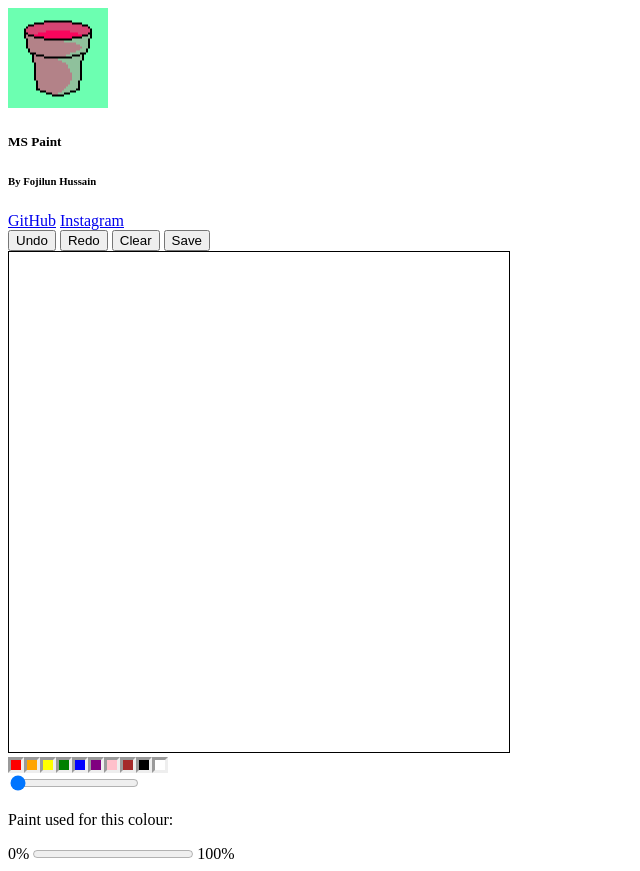
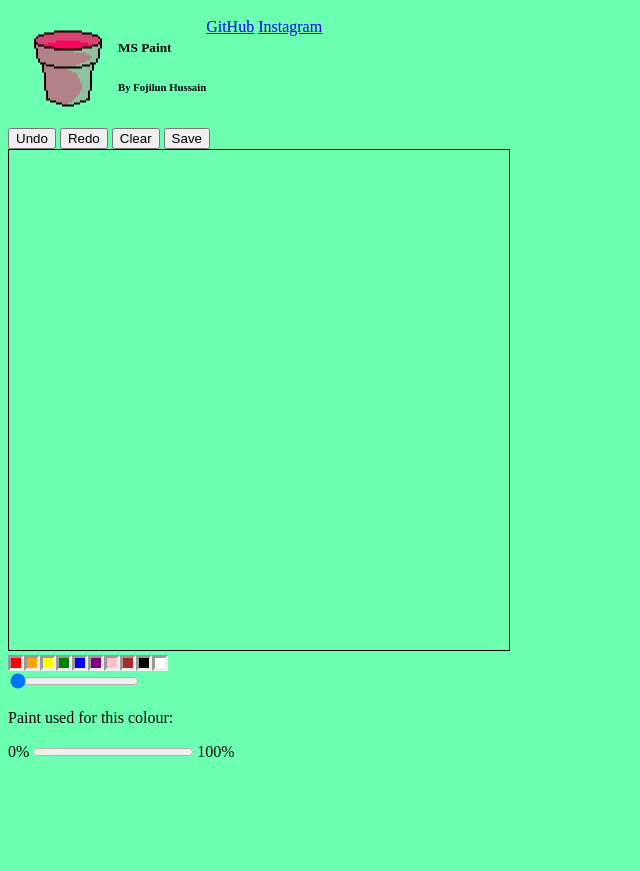
Before and after one commit to fojilunhussain/MSPaint, a plain HTML site: page MSPaint.html in a window 1280 px wide. Shown: the whole page, without its empty margins (0-640 px from the left). After the commit the page ends 800 px from the top, so only its background shows below. Drawn offline with nearby package versions, Linux system fonts and the light colour scheme.

Commit message:
some css colour constants

```diff
--- a/MSPaint.html
+++ b/MSPaint.html
@@ -10,9 +10,9 @@
 <body>
 
     <header>
-        <img src="icon.png" style="width:100px; height:100px" />
+        <img id="icon" src="icon.png" style="width:100px; height:100px" />
 
-        <hgroup>
+        <hgroup id="info">
             <h5>MS Paint</h5>
             <h6>By Fojilun Hussain</h6>
         </hgroup>
--- a/MSPaint.style.css
+++ b/MSPaint.style.css
@@ -1,3 +1,26 @@
+:root {
+    --greenyGreen: rgb(108,255,177);
+    --notSoGreen: rgb(143,193,156);
+    --maybeMauve: rgb(179,130,136);
+    --maybeDarkerMauve: rgb(214,68,115);
+    --aBrightPink: rgb(249,5,93);
+}
+
+body {
+    background-color: var(--greenyGreen);
+}
+
+header {
+    display: flex;
+    padding: 10px;
+    /* justify-content: space-evenly; */
+}
+
+header * {
+    /* padding: 10px; */
+    flex-direction: row;
+}
+
 canvas {
     border: 1px solid black;
 }
@@ -5,8 +28,6 @@ canvas {
 .palette {
     display: flex;
     flex-wrap: wrap;
-
-
 }
 
 .palette>div {
```
